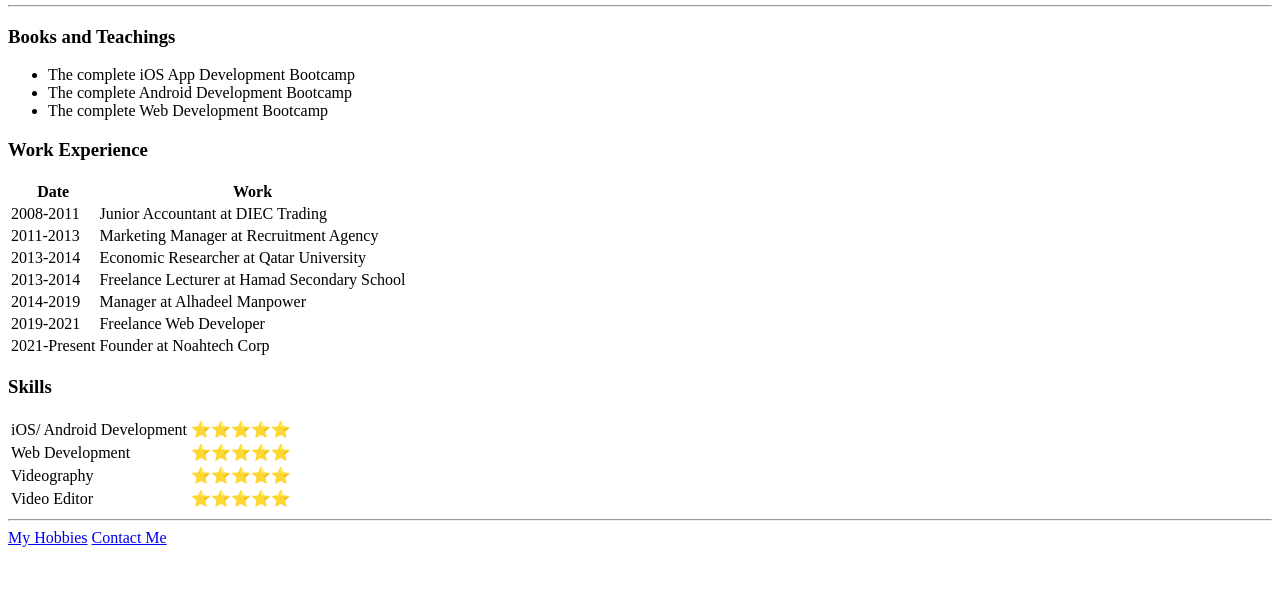
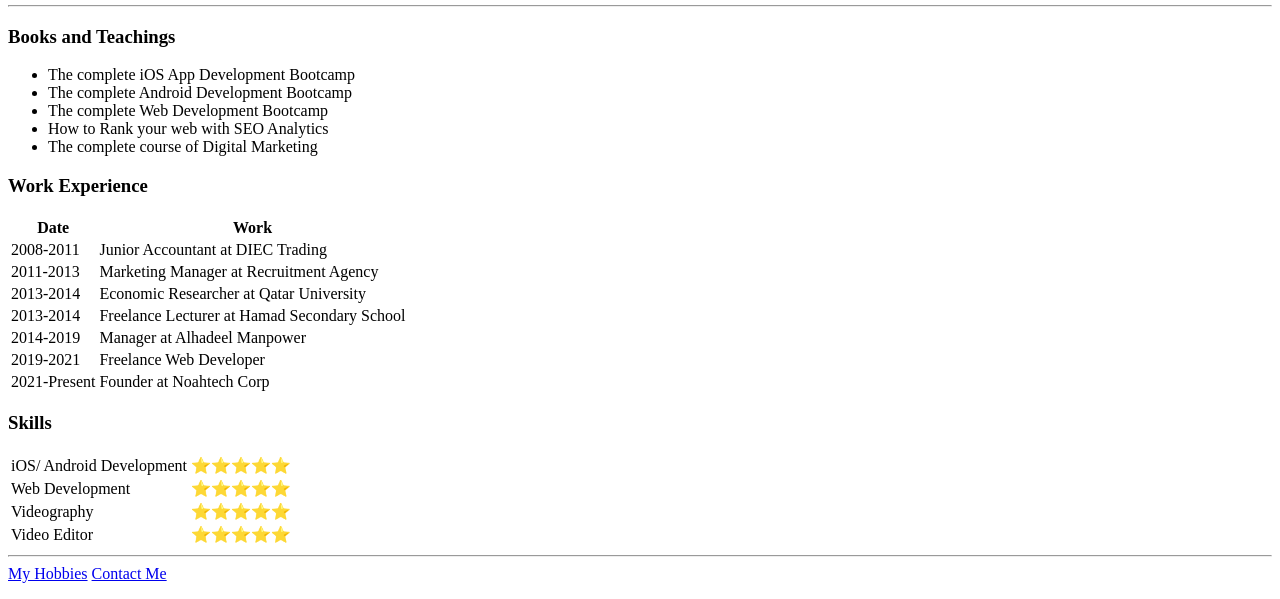
Before and after one commit to bdmnoah/cv, a plain HTML site: page index.html in a window 1280 px wide. Shown: the part 201-800 px from the top of the page. Drawn offline with Linux system fonts and the light colour scheme.

Commit message:
Update index.html

```diff
--- a/index.html
+++ b/index.html
@@ -19,6 +19,8 @@
       <li>The complete iOS App Development Bootcamp</li>
       <li>The complete Android Development Bootcamp</li>
       <li>The complete Web Development Bootcamp</li>
+      <li>How to Rank your web with SEO Analytics</li>
+      <li>The complete course of Digital Marketing</li>
     </ul>
     <h3>Work Experience</h3>
     <table>
```
